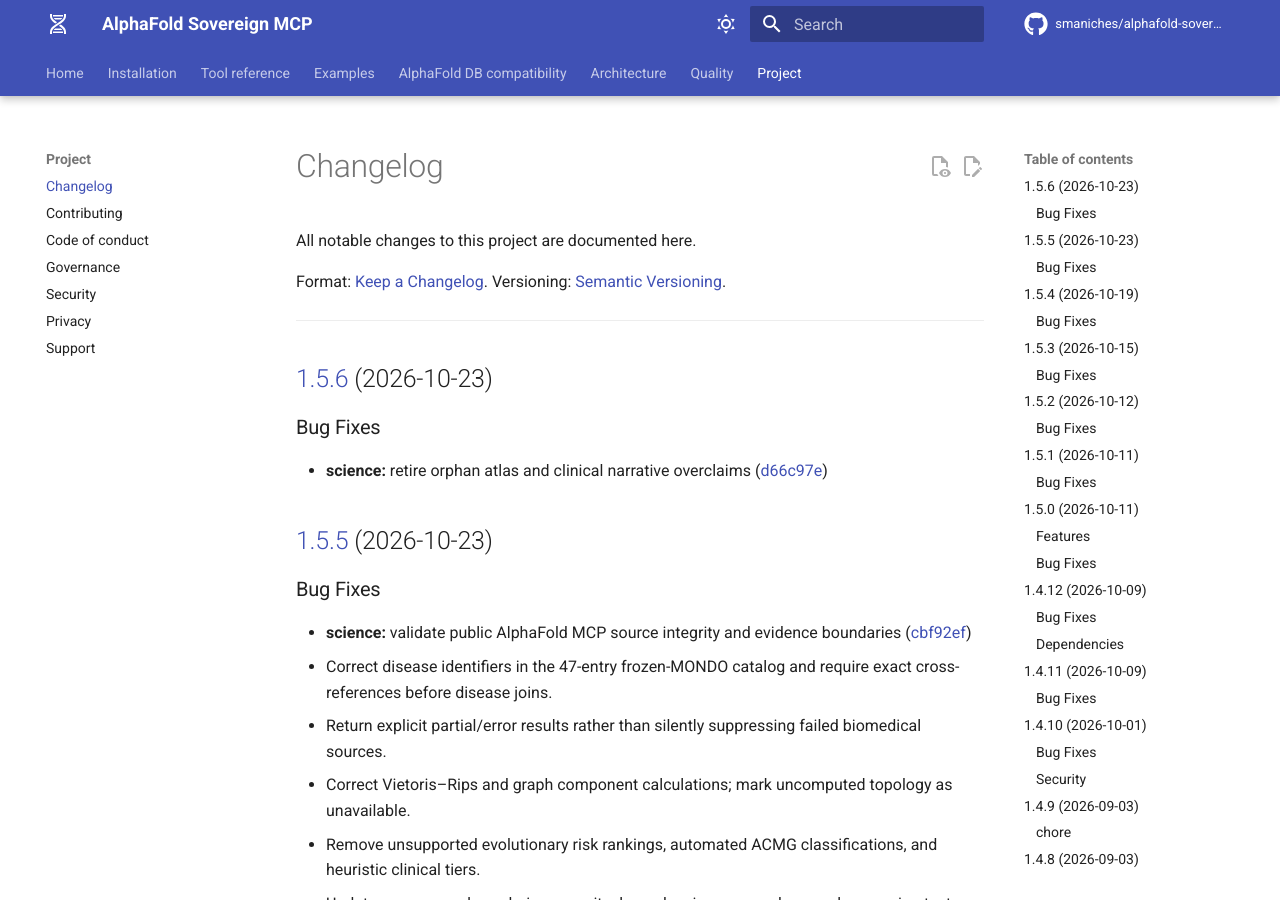
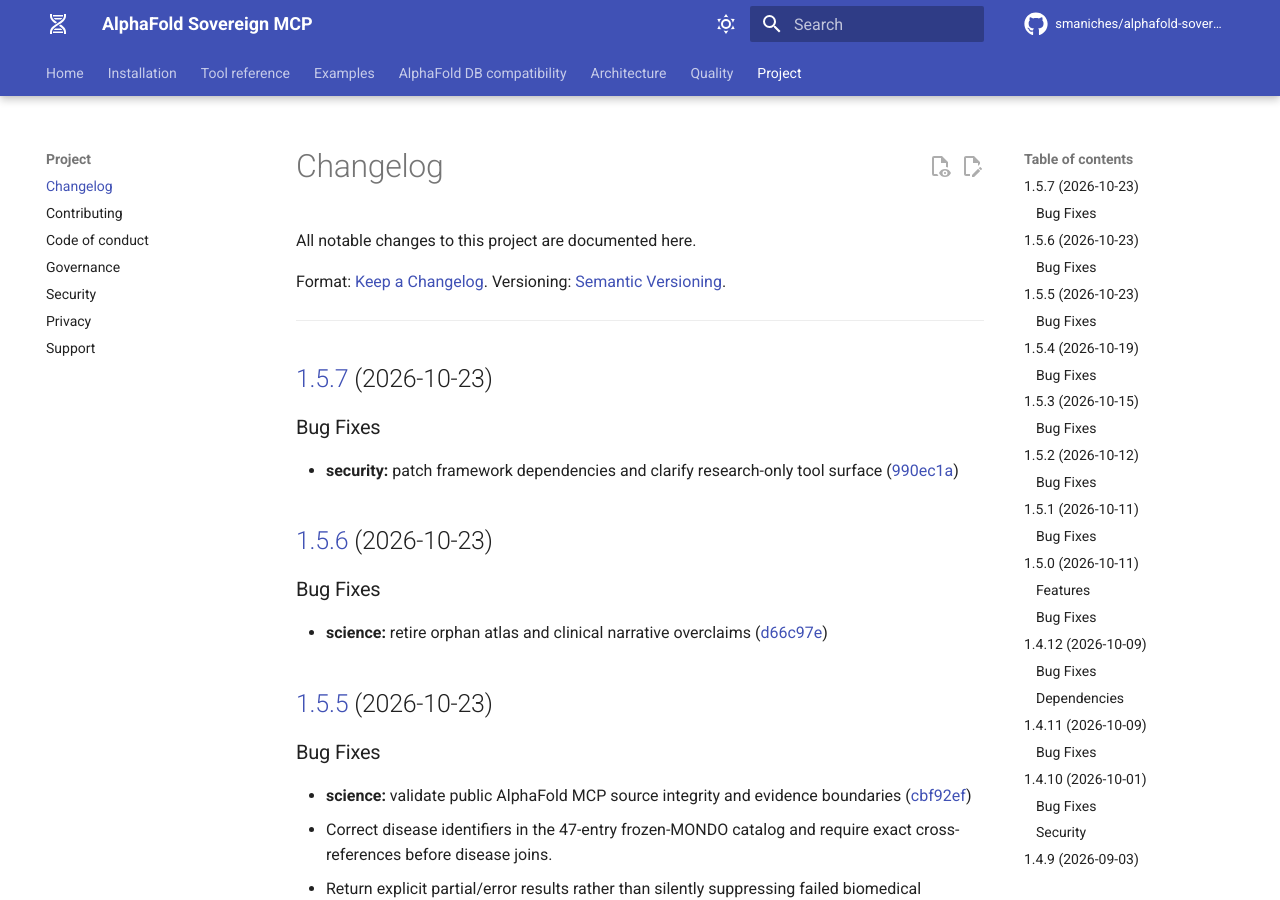
Before and after one commit to smaniches/alphafold-sovereign-mcp, an MkDocs documentation site: the page built from docs/changelog.md, in a window 1280 px wide and 900 px high. Built offline with MkDocs 1.6.1 and Material for MkDocs 9.7.7, drawn with Linux system fonts in a browser that asks for light colours; comment, search, counter and statistics services are not loaded.

Commit message:
chore(main): release 1.5.7 (#287)
* chore(main): release 1.5.7

* chore: sync uv.lock self-version for the release

Signed-off-by: github-actions[bot] <41898282+github-actions[bot]@users.noreply.github.com>

* chore: request maintainer-triggered validation of prepared 1.5.7 release

The release source tree is unchanged. Run the ordinary PR checks before publication; do not bypass the security, test, or package gates.

Signed-off-by: Santiago Maniches <santiago.maniches@gmail.com>

---------

Signed-off-by: github-actions[bot] <41898282+github-actions[bot]@users.noreply.github.com>
Signed-off-by: Santiago Maniches <santiago.maniches@gmail.com>
Co-authored-by: github-actions[bot] <41898282+github-actions[bot]@users.noreply.github.com>
Co-authored-by: Santiago Maniches <santiago.maniches@gmail.com>

```diff
--- a/CHANGELOG.md
+++ b/CHANGELOG.md
@@ -6,6 +6,13 @@ Format: [Keep a Changelog](https://keepachangelog.com/en/1.1.0/).
 Versioning: [Semantic Versioning](https://semver.org/).
 
 ---
+
+## [1.5.7](https://github.com/smaniches/alphafold-sovereign-mcp/compare/v1.5.6...v1.5.7) (2026-10-23)
+
+
+### Bug Fixes
+
+* **security:** patch framework dependencies and clarify research-only tool surface ([990ec1a](https://github.com/smaniches/alphafold-sovereign-mcp/commit/990ec1a4e03d0d5257d699b6c4a21a1936f4f897))
 
 ## [1.5.6](https://github.com/smaniches/alphafold-sovereign-mcp/compare/v1.5.5...v1.5.6) (2026-10-23)
 
--- a/pyproject.toml
+++ b/pyproject.toml
@@ -9,7 +9,7 @@ build-backend = "hatchling.build"
 
 [project]
 name = "alphafold-sovereign-mcp"
-version = "1.5.6"
+version = "1.5.7"
 description = "MCP server wrapping AlphaFold DB and 8 other biomedical data sources, with a local SQLite knowledge graph."
 readme = "README.md"
 license = {text = "Apache-2.0"}
--- a/server.json
+++ b/server.json
@@ -3,7 +3,7 @@
   "name": "io.github.smaniches/alphafold-sovereign-mcp",
   "title": "AlphaFold Sovereign MCP",
   "description": "MCP server for AlphaFold and 8 other biomedical data sources with a local SQLite knowledge graph",
-  "version": "1.5.6",
+  "version": "1.5.7",
   "repository": {
     "url": "https://github.com/smaniches/alphafold-sovereign-mcp",
     "source": "github"
@@ -12,7 +12,7 @@
     {
       "registryType": "pypi",
       "identifier": "alphafold-sovereign-mcp",
-      "version": "1.5.6",
+      "version": "1.5.7",
       "runtimeHint": "uvx",
       "transport": {
         "type": "stdio"
--- a/smithery.yaml
+++ b/smithery.yaml
@@ -16,7 +16,7 @@ description: >-
   must be reviewed by qualified humans before clinical use — see
   STATUS.md and LIMITATIONS.md.
 maturity: beta
-version: "1.5.6" # x-release-please-version
+version: "1.5.7" # x-release-please-version
 homepage: https://github.com/smaniches/alphafold-sovereign-mcp
 license: Apache-2.0
 author:
--- a/src/alphafold_sovereign/__init__.py
+++ b/src/alphafold_sovereign/__init__.py
@@ -11,7 +11,7 @@ Licensed under Apache 2.0.  See `LICENSE`.
 
 from __future__ import annotations
 
-__version__ = "1.5.6"  # x-release-please-version
+__version__ = "1.5.7"  # x-release-please-version
 __author__ = "Santiago Maniches"
 __author_email__ = "santiago@topologica.ai"
 __license__ = "Apache-2.0"
```
Also changed, not shown: README.md (+2 -2 lines), STATUS.md (+2 -2 lines), docs/installation.md (+1 -1 lines), .release-please-manifest.json, .zenodo.json, 3 other files.
